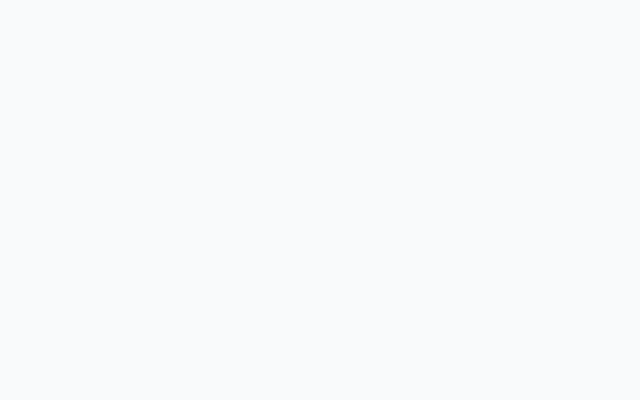
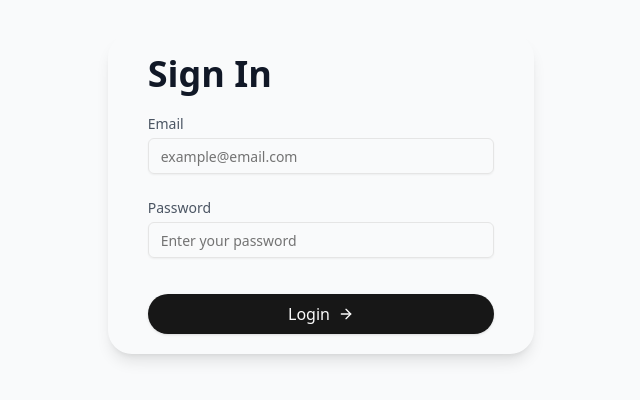
Before and after one commit to zakiD9/RamySchool, a React (Vite) app: page / in a window 1280 px wide. Before the commit this address had no page. Shown: the part 206-606 px from the top of the page, without its empty margins (319-959 px from the left). Built offline with nearby package versions, Linux system fonts and the light colour scheme.

Commit message:
fix bugs

```diff
--- a/src/App.tsx
+++ b/src/App.tsx
@@ -14,7 +14,7 @@ import GroupsSection from "./components/pages/receptionist/groups/GroupsSection"
 function App() {
   return (
     <Routes>
-      <Route path="/login" element={<Login />} />
+      <Route path="/" element={<Login />} />
 
       <Route
         path="/director"
--- a/src/components/pages/authentication/LoginForm.tsx
+++ b/src/components/pages/authentication/LoginForm.tsx
@@ -44,7 +44,7 @@ export default function LoginForm() {
       if (role === "Director" || role === "1") {
         navigate("/director/dashboard")
       } else if (role === "Secretary" || role === "0") {
-        navigate("/receptionist/section")
+        navigate("/receptionist/teachers")
       }
     }
   }, [token, role, navigate])
--- a/src/routes/ProtectedRoute.tsx
+++ b/src/routes/ProtectedRoute.tsx
@@ -4,7 +4,7 @@ const ProtectedRoute = ({ children }: { children: React.ReactNode }) => {
   const isLoggedIn = localStorage.getItem("token");
 
   if (!isLoggedIn) {
-    return <Navigate to="/login" replace />;
+    return <Navigate to="/" replace />;
   }
 
   return <>{children}</>;
```
